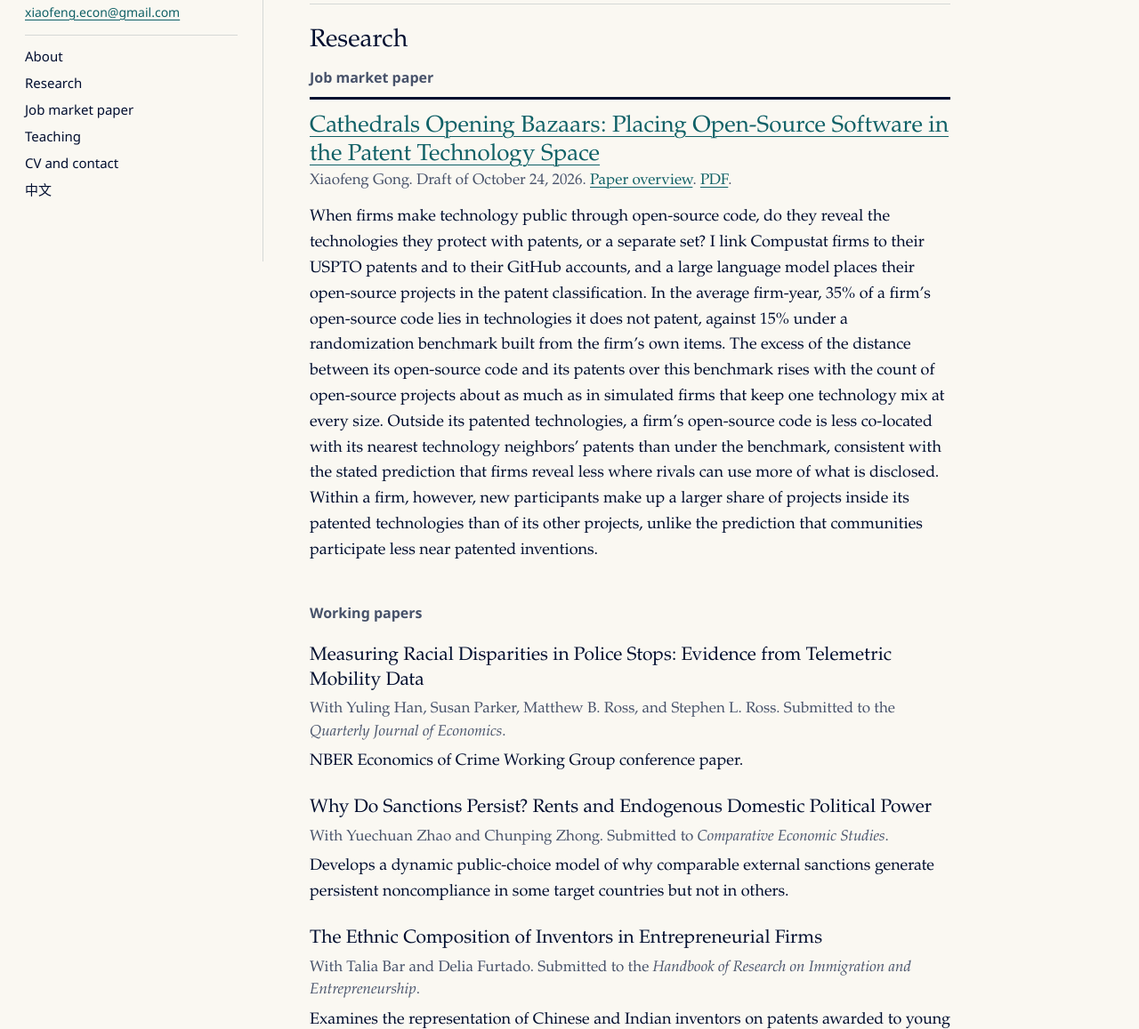
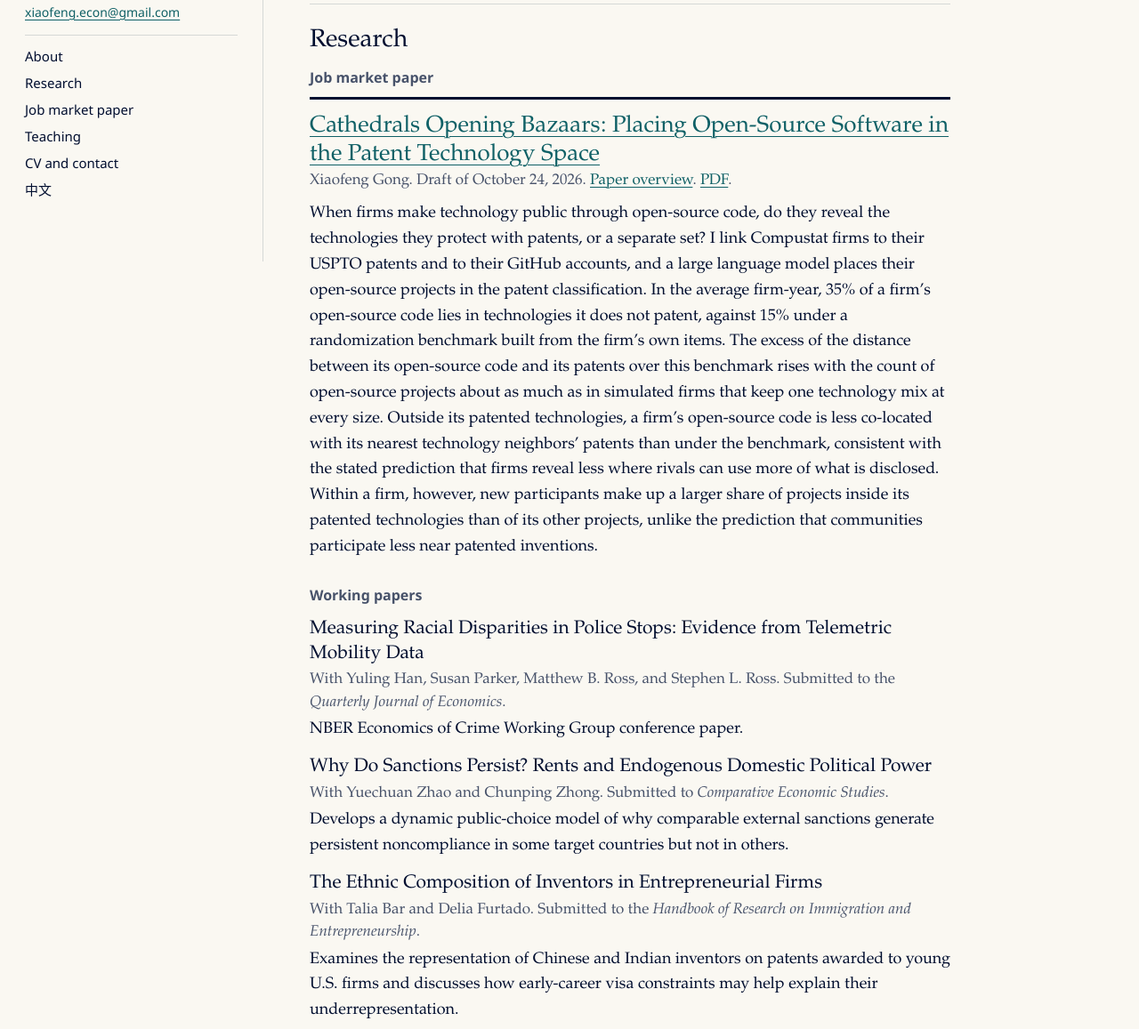
Before and after one commit to xiaofengecon/xiaofengecon.github.io, a plain HTML site: page index.html in a window 1280 px wide. Shown: the part 506-1663 px from the top of the page at 89% size. Drawn offline with Linux system fonts and the light colour scheme.

Commit message:
Tighten the spacing in the Research section
Co-Authored-By: Claude Opus 5.5 <noreply@anthropic.com>

```diff
--- a/assets/styles.css
+++ b/assets/styles.css
@@ -79,6 +79,10 @@ h3 { color: var(--muted); font-family: var(--sans); font-size: 16px; font-weight
 .jmp { padding: 14px 0 0; border-top: 3px solid var(--ink); margin-top: 10px; }
 .jmp .paper-title { font-size: 26px; line-height: 1.25; }
 .jmp .abstract { margin-top: 14px; }
+#research .group + .group { margin-top: 28px; }
+#research .paper { margin-top: 14px; }
+#research .paper p { margin-top: 3px; }
+#research .jmp .abstract { margin-top: 10px; }
 
 /* Paper page */
 .findings { padding: 0; list-style: none; }
```
